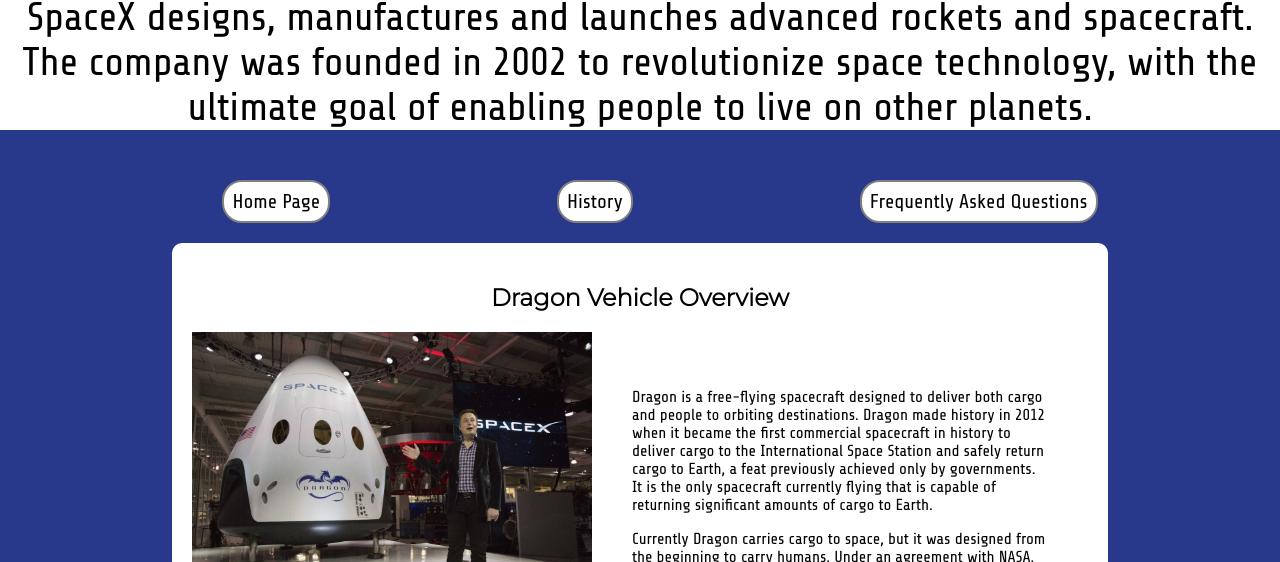
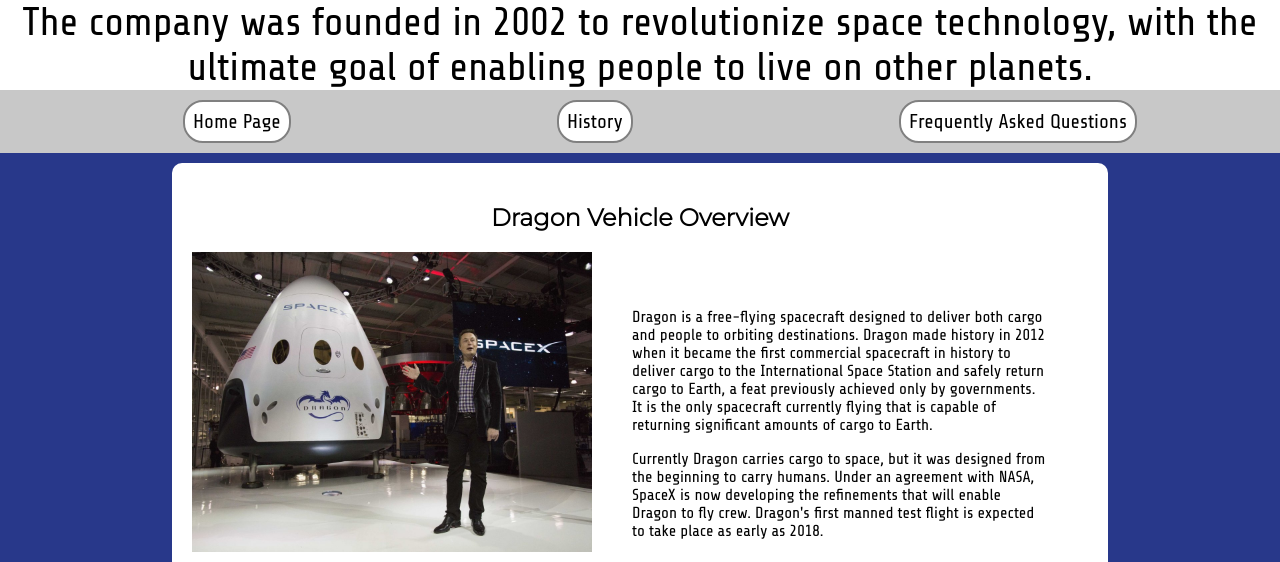
Before and after one commit to jareds099/ifsc-1310, a plain HTML site: page dragon-v2/index.html in a window 1280 px wide. Shown: the part 238-800 px from the top of the page. Drawn offline with Linux system fonts and the light colour scheme.

Commit message:
Final Commit 3 - SpaceX Dragon Website Finished

```diff
--- a/dragon-v2/assets/css/style.css
+++ b/dragon-v2/assets/css/style.css
@@ -20,11 +20,16 @@ h1, h2, h3 {
     /* max-width: 95vw; */
 }
 
+#nav-header p {
+    margin-top: 0;
+    margin-bottom: 0;
+}
 #primary {
-    /* background-color: #C8C8C8; */
+    background-color: #C8C8C8;
     padding: 5px;
-    max-width: 90vw;
+    /* max-width: 90vw; */
     margin: 10px auto 10px auto;
+    margin-top: 0;
 }
 
 nav ul {
--- a/dragon-v2/index.html
+++ b/dragon-v2/index.html
@@ -25,7 +25,7 @@
         </header>
         <nav id="primary">
             <ul>
-                <li>Home Page</li>
+                <li><a href="index.html">Home Page</a></li>
                 <li><a href="history.html">History</a></li>
                 <li><a href="faqs.html">Frequently Asked Questions</a></li>
             </ul>
```
Also changed, not shown: dragon-v2/faqs.html (+1 -1 lines).
